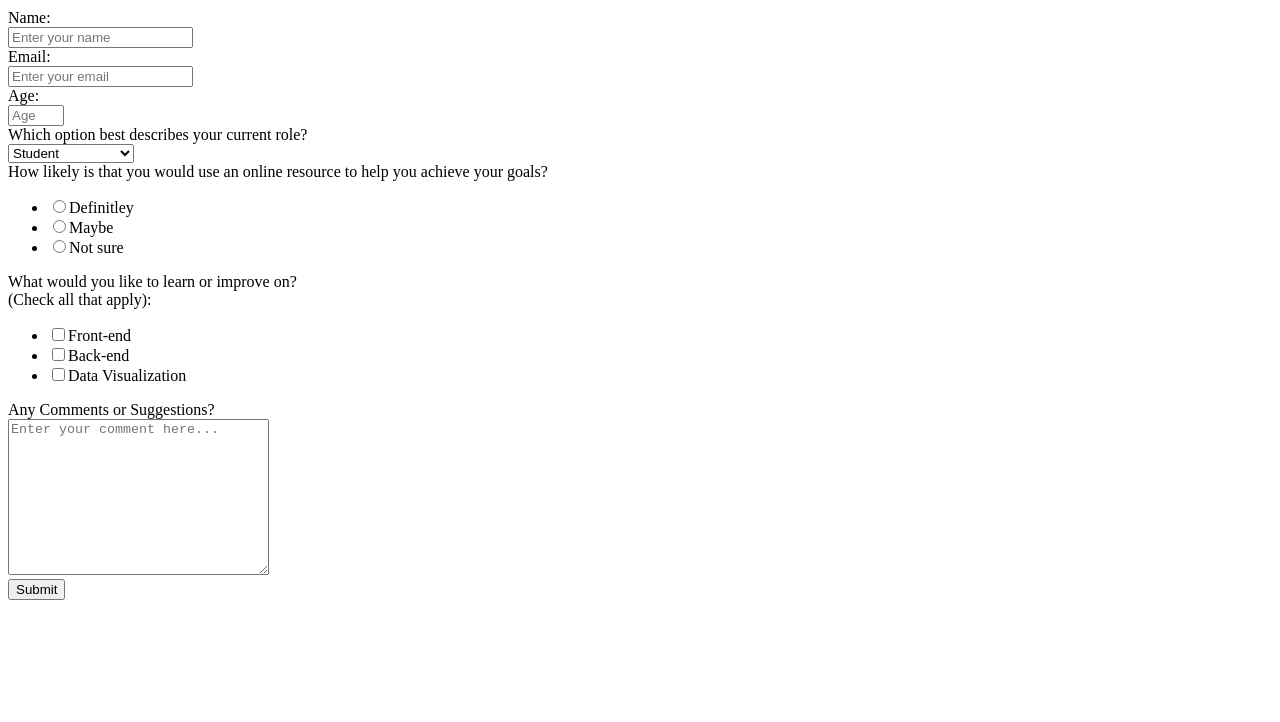
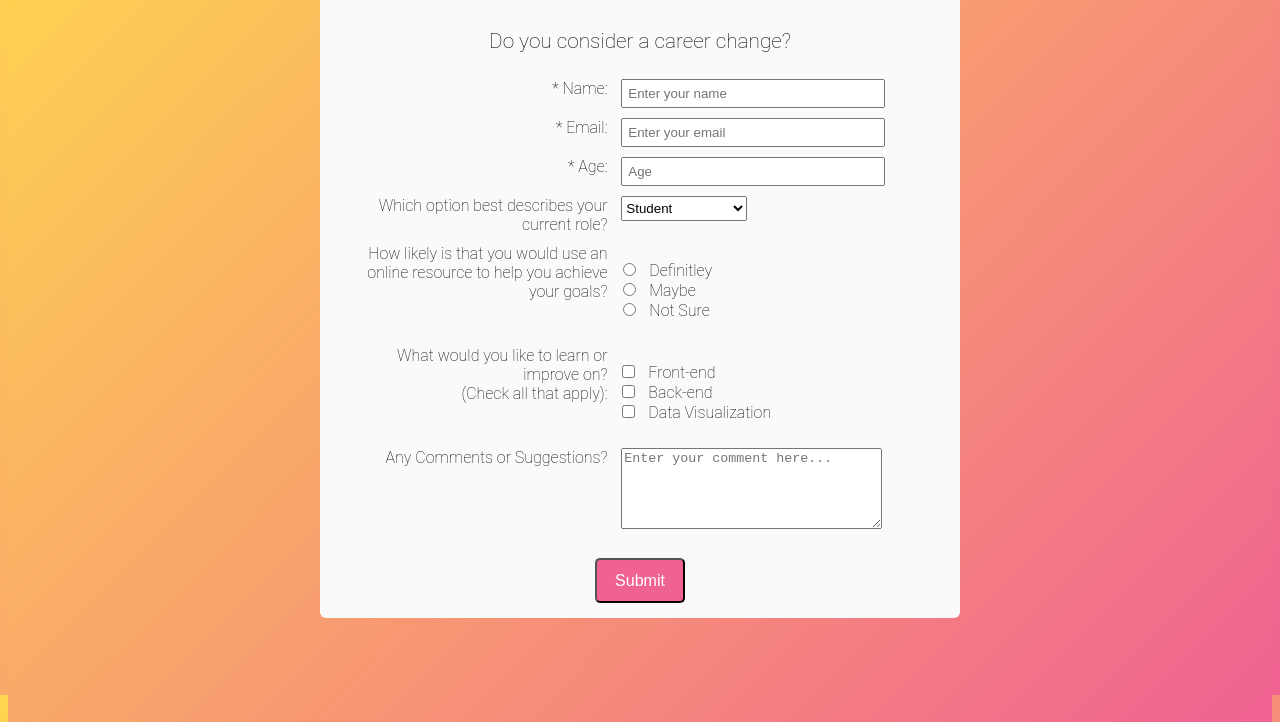
Before and after one commit to patriciskevi/FCC_Survey_Form, a plain HTML site: page index.html in a window 1280 px wide. Shown: the part 105-827 px from the top of the page. Before the commit the page ends 800 px from the top, so only its background shows below. Drawn offline with Linux system fonts and the light colour scheme.

Commit message:
finalized the project

```diff
--- a/index.html
+++ b/index.html
@@ -8,38 +8,38 @@
     <title>Survey Form</title>
   </head>
   <body>
-    <div id="title"><h1 id="title">Survey Form</h1></div>
+      <h1 id="title">Survey Form</h1>
 
       <div id="form">
         <p id="description">Do you consider a career change? </p>
           <form action="" id="survey-form">
             <div class="row-tab">
               <div class="labels">
-              <label for="name-label">Name:</label>
+                <label id="name-label">* Name:</label>
               </div>
               <div class="input-tab">
-              <input type="text" id="name-label" class="input-field" placeholder="Enter your name" />
+                <input type="text" id="name" class="input-field" placeholder="Enter your name" required />
               </div>
             </div>
             <div class="row-tab">
               <div class="labels">
-              <label for="email-label">Email:</label>
+                <label id="email-label">* Email:</label>
               </div>
               <div class="input-tab">
-              <input type="text" id="email-label" class="input-field" placeholder="Enter your email" />
+                <input type="email" id="email" class="input-field" placeholder="Enter your email" required />
               </div>
             </div>
             <div class="row-tab">
               <div class="labels">
-              <label for="number-label">Age:</label>
+                <label id="number-label">* Age:</label>
               </div>
               <div class="input-tab">
                 <input
                   type="number"
-                id="number-label"
+                  id="number"
                   class="input-field"
-                min="0"
-                max="99"
+                  min="1"
+                  max="115"
                   placeholder="Age"
                 />
               </div>
@@ -67,9 +67,9 @@
               </div>
               <div class="input-tab">
                 <ul>
-                <li><input type="radio" name="radio-button">Definitley</li>
-                <li><input type="radio" name="radio-button">Maybe</li>
-                <li><input type="radio" name="radio-button">Not sure</li>
+                  <li><label><input type="radio" name="radio-buttons" class="radio" class="userRatings" value="1">Definitley</label></li>
+                  <li><label><input type="radio" name="radio-buttons" class="radio" class="userRatings" value="2">Maybe</label></li>
+                  <li><label><input type="radio" name="radio-buttons" class="radio" class="userRatings" value="3">Not Sure</label></li>
                 </ul>
               </div>
 
@@ -82,9 +82,9 @@
               </div>
               <div class="input-tab">
                 <ul>
-                <li><input type="checkbox" value="frontend">Front-end</li>
-                <li><input type="checkbox" value="backend">Back-end</li>
-                <li><input type="checkbox" value="data">Data Visualization</li>
+                  <li><input type="checkbox" value="frontend" class="checkbox" class="userRatings">Front-end</li>
+                  <li><input type="checkbox" value="backend" class="checkbox" class="userRatings">Back-end</li>
+                  <li><input type="checkbox" value="data" class="checkbox" class="userRatings">Data Visualization</li>
                 </ul>
               </div>
             </div>
@@ -94,7 +94,7 @@
                   <label for="">Any Comments or Suggestions?</label>
               </div>
               <div class="input-tab">
-              <textarea name="" id="" cols="30" rows="10" placeholder="Enter your comment here..."></textarea>
+                <textarea name="" id="" cols="30" rows="5" placeholder="Enter your comment here..."></textarea>
               </div>
             </div>
 
--- a/style.css
+++ b/style.css
@@ -0,0 +1,74 @@
+html,
+body {
+  background-image: linear-gradient(-45deg, #f06292, #ffd54f);
+  font-family: "Raleway", Helvetica, sans-serif;
+  height: 100vh;
+  font-weight: 200;
+  text-align: center;
+}
+
+#title {
+  font-size: 2.5rem;
+}
+
+#description {
+  font-size: 1.3rem;
+}
+
+#form {
+  background-color: rgb(250, 250, 250);
+  width: 50vw;
+  border-radius: 6px;
+  margin: auto;
+  font-family: "Roboto", sans-serif;
+  padding: 15px 0;
+}
+
+.labels {
+  display: inline-block;
+  text-align: right;
+  vertical-align: top;
+  width: 40%;
+  padding: 5px;
+}
+
+.input-tab {
+  display: inline-block;
+  vertical-align: middle;
+  width: 48%;
+  text-align: left;
+  padding: 5px;
+}
+
+.input-field {
+  width: 250px;
+  padding: 5px;
+}
+
+ul li {
+  list-style: none;
+  margin: 0;
+  padding: 0;
+}
+
+button {
+  margin-top: 20px;
+  width: 90px;
+  height: 45px;
+  border-radius: 5px;
+  background-color: #f06292;
+  cursor: pointer;
+  color: #ffffff;
+  font-size: 1rem;
+}
+
+#dropdown {
+  height: 25px;
+}
+
+.checkbox,
+.radio {
+  position: relative;
+  left: -43px;
+  margin-right: -30px;
+}
```
Lines whose indentation alone changed are shown as unchanged.
